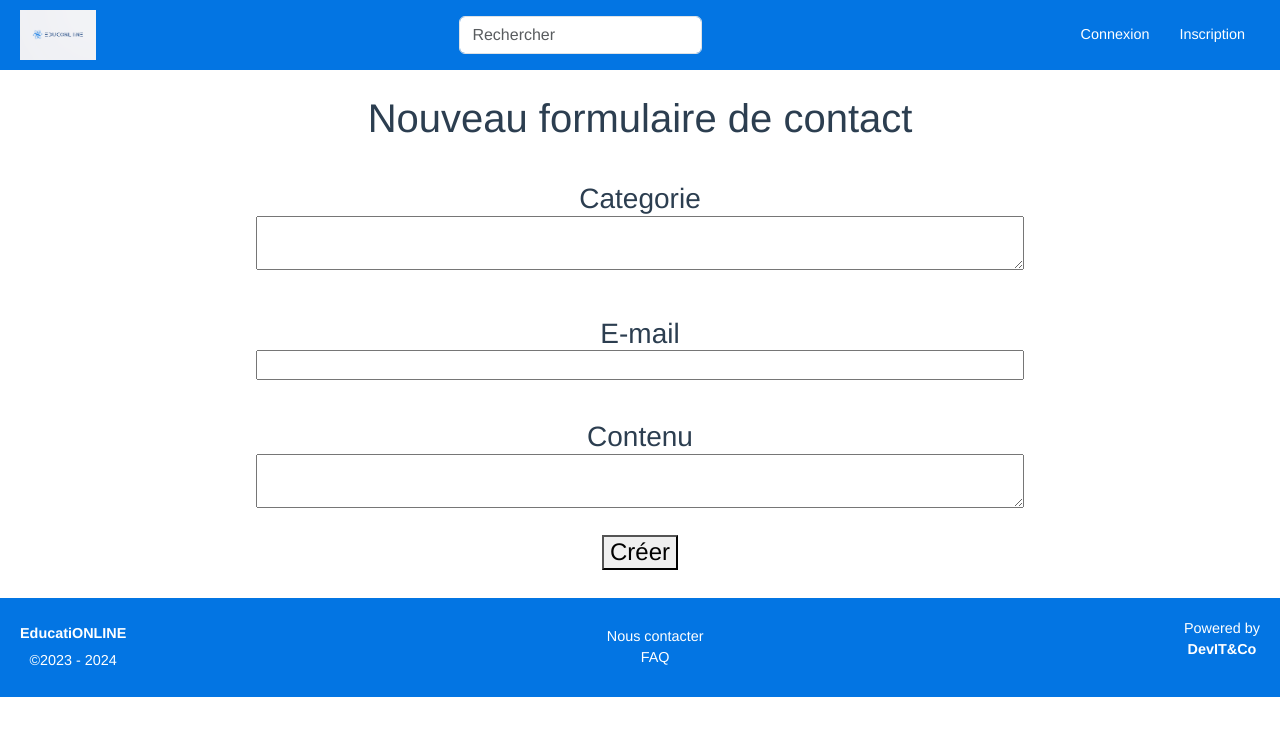
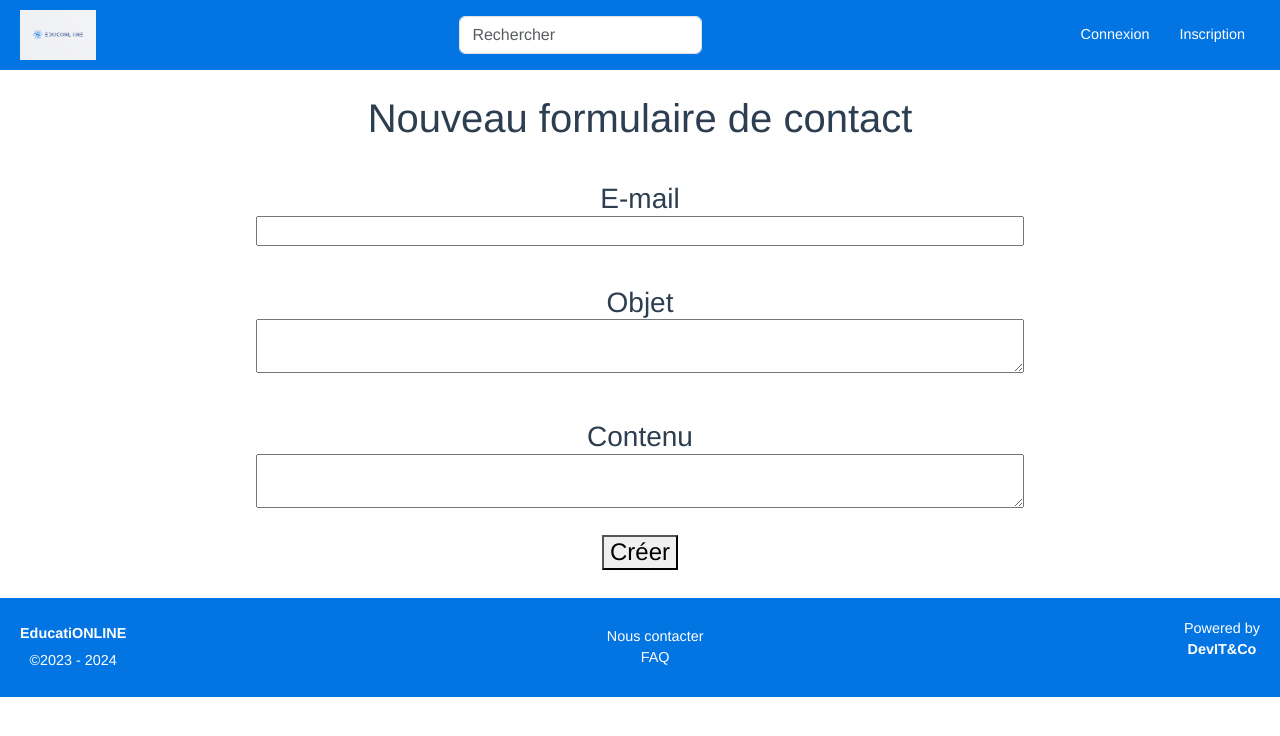
Before and after one commit to DevITandCo/EducatiOnline-frontend, a Vue app: page /contact in a window 1280 px wide. Shown: the top 736 px of the page. Built offline with nearby package versions, Linux system fonts and the light colour scheme.

Commit message:
few-updates-contact-page

```diff
--- a/src/views/ContactPage.vue
+++ b/src/views/ContactPage.vue
@@ -4,15 +4,6 @@
       <form @submit.prevent="submitForm">
         <br/>
         <h1>Nouveau formulaire de contact</h1>
-        <h3>Categorie</h3>
-        <textarea
-          contentEditable="true"
-          class="txt_field txt_title"
-          id="txt_title"
-
-          v-model="form.category"
-        >
-        </textarea>
 
         <h3>E-mail</h3>
         <input type="email"
@@ -23,8 +14,18 @@
           v-model="form.author"
         >
 
+        <h3>Objet</h3>
+        <textarea v-on:change="resize()"
+          contentEditable="true"
+          class="txt_field txt_title"
+          id="txt_title"
+
+          v-model="form.category"
+        >
+        </textarea>
+
         <h3>Contenu</h3>
-        <textarea
+        <textarea v-on:change="resize()"
           contentEditable="true"
           class="txt_field txt_title"
           id="txt_title"
@@ -68,6 +69,16 @@
         init() {
 
         },
+        resize() {
+          let objs = document.getElementsByTagName('textarea')
+          for (let j in objs) {
+            let that = objs[j]
+            if (that.style != undefined) {
+              that.style.height = 'auto';
+              that.style.height = that.scrollHeight + 'px';
+            }
+          }
+        },
         createForm() {
           const data = this.$data.form
           axiosClient.post('/contact/create',
@@ -88,6 +99,9 @@
       },
       beforeMount: function() {
         this.init()
+      },
+      updated: function() {
+        this.resize()
       },
   }
   </script>
```
